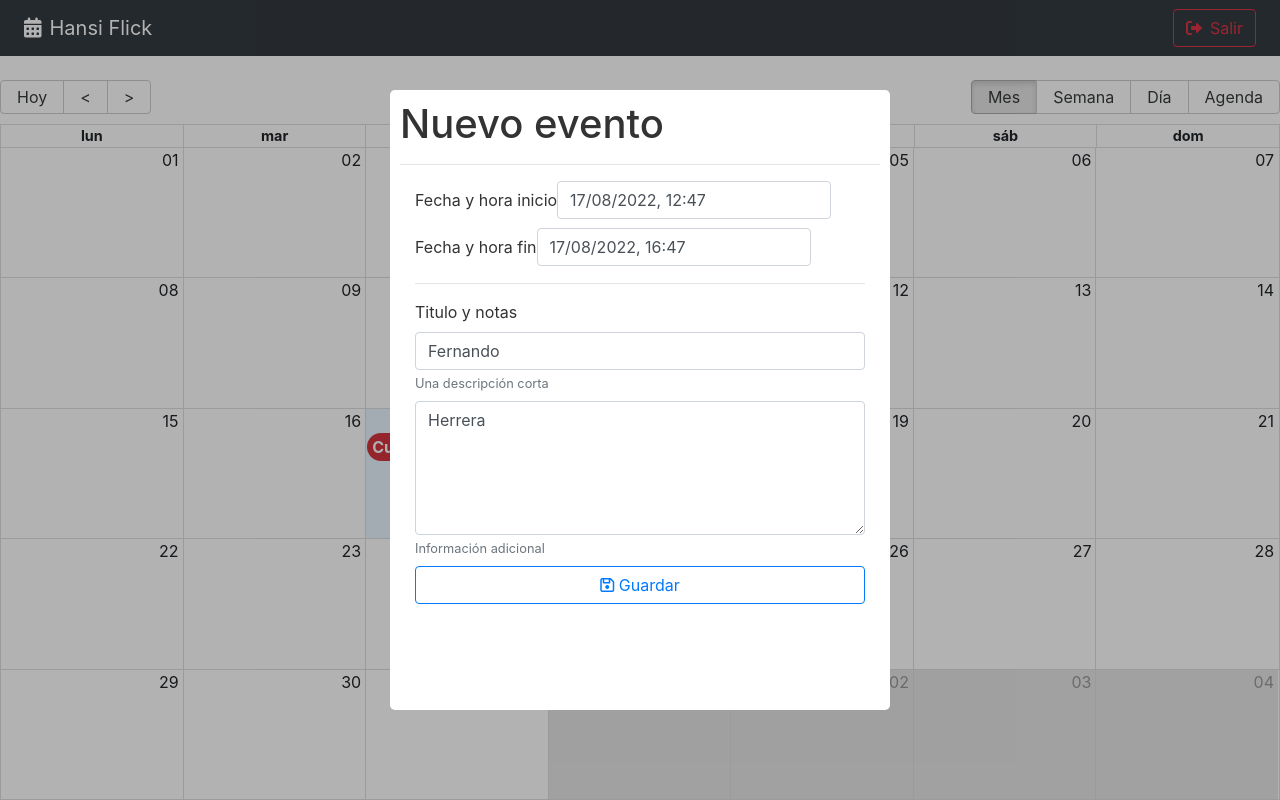
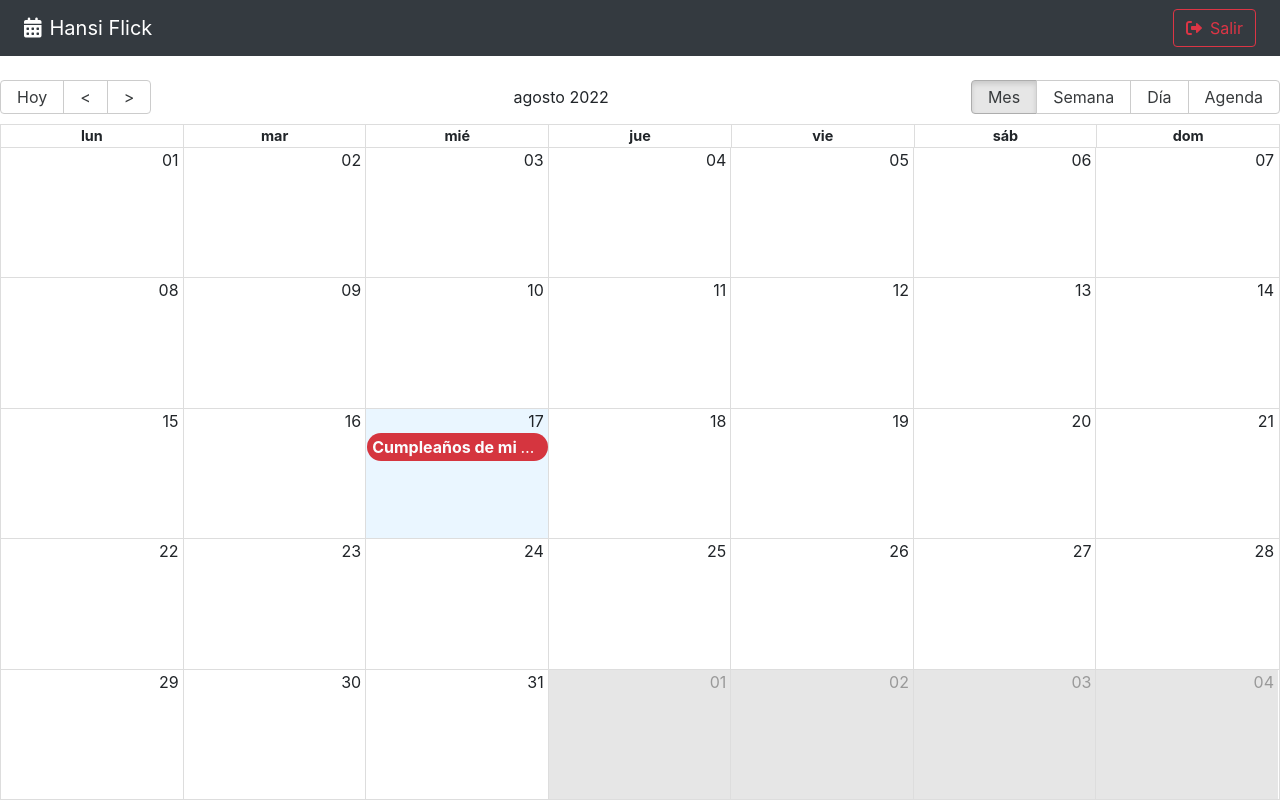
Before and after one commit to LuisChavezz/react-calendar, a React (Vite) app: page / in a window 1280 px wide. Built offline with nearby package versions, Linux system fonts and the light colour scheme.

Commit message:
Custom hook, useUiStore. Abrir y cerrar modal.

```diff
--- a/src/calendar/components/CalendarModal.jsx
+++ b/src/calendar/components/CalendarModal.jsx
@@ -4,7 +4,7 @@
 import DatePicker from "react-datepicker";
 import "react-datepicker/dist/react-datepicker.css";
 import es from 'date-fns/locale/es';
-import { useForm } from "../../hooks";
+import { useForm, useUiStore } from "../../hooks"; //? custom hooks
 import Swal from "sweetalert2";
 import 'sweetalert2/dist/sweetalert2.min.css'
 import { useMemo } from "react";
@@ -24,10 +24,11 @@
 
 export const CalendarModal = () => {
 
-  const [isOpen, setIsOpen] = useState( true )
+  const { closeDateModal } = useUiStore();
+  const { isDateModalOpen } = useUiStore()
   const onCloseModal = () => {
-    console.log('closing modal...')
-    setIsOpen( false )
+    closeDateModal()
+
   }
   const [formSubmitted, setFormSubmited] = useState(false)
 
@@ -66,7 +67,7 @@
 
   return (
     <Modal
-      isOpen={ isOpen }
+      isOpen={ isDateModalOpen }
       onRequestClose={ onCloseModal }
       style={ modalStyles }
       className={"modal"}
--- a/src/calendar/pages/CalendarPage.jsx
+++ b/src/calendar/pages/CalendarPage.jsx
@@ -6,6 +6,7 @@
 // components
 import { Navbar, CalendarEvent, CalendarModal } from "../"
 import { useState } from 'react'
+import { useUiStore } from '../../hooks'
 
 const events = [
   {
@@ -34,10 +35,11 @@
     }
   }
 
+  const { openDateModal } = useUiStore();
   const [lastView, setLastView] = useState( localStorage.getItem("lastView") || 'month' )
 
   const onDoubleClick = ( event ) => {
-    console.log({ doubleClick: event })
+    openDateModal()
   }
   const onSelect = ( event ) => {
     console.log({ select: event })
--- a/src/hooks/index.js
+++ b/src/hooks/index.js
@@ -1 +1,2 @@
 export * from './useForm'
+export * from './useUiStore'
--- /dev/null
+++ b/src/hooks/useUiStore.js
@@ -0,0 +1,27 @@
+import { useDispatch, useSelector } from "react-redux"
+import { onCloseDateModal, onOpenDateModal } from "../store"
+
+
+export const useUiStore = () => {
+
+  const dispatch = useDispatch()
+  const { isDateModalOpen } = useSelector( state => state.ui )
+
+  const openDateModal = () => {
+    dispatch( onOpenDateModal() )
+  }
+
+  const closeDateModal = () => {
+    dispatch( onCloseDateModal() )
+  }
+
+  return {
+    // Propiedades
+    isDateModalOpen,
+
+    // Métodos
+    openDateModal,
+    closeDateModal,
+
+  }
+}
```
